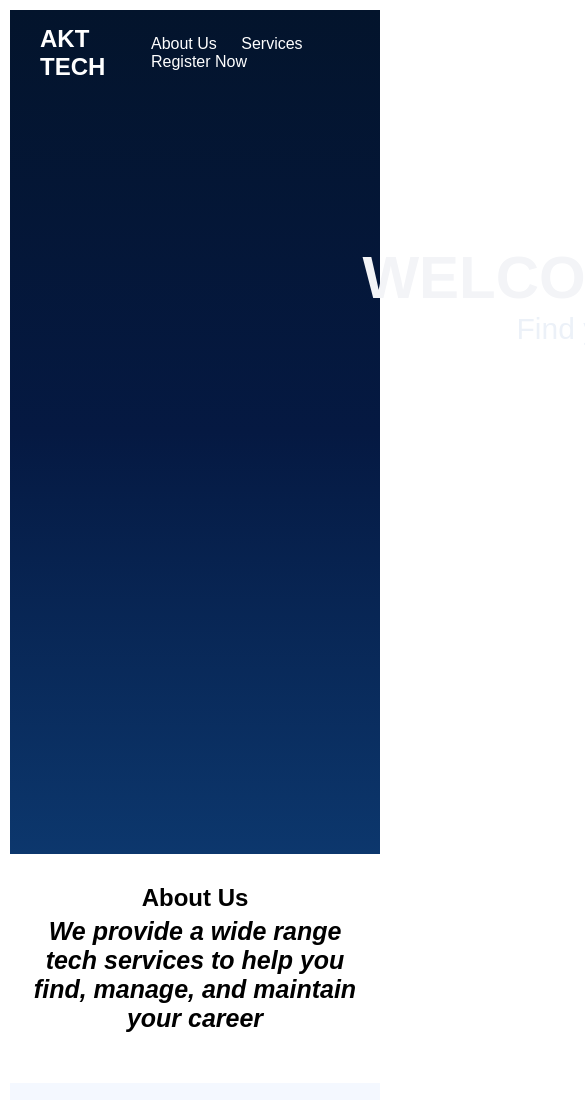
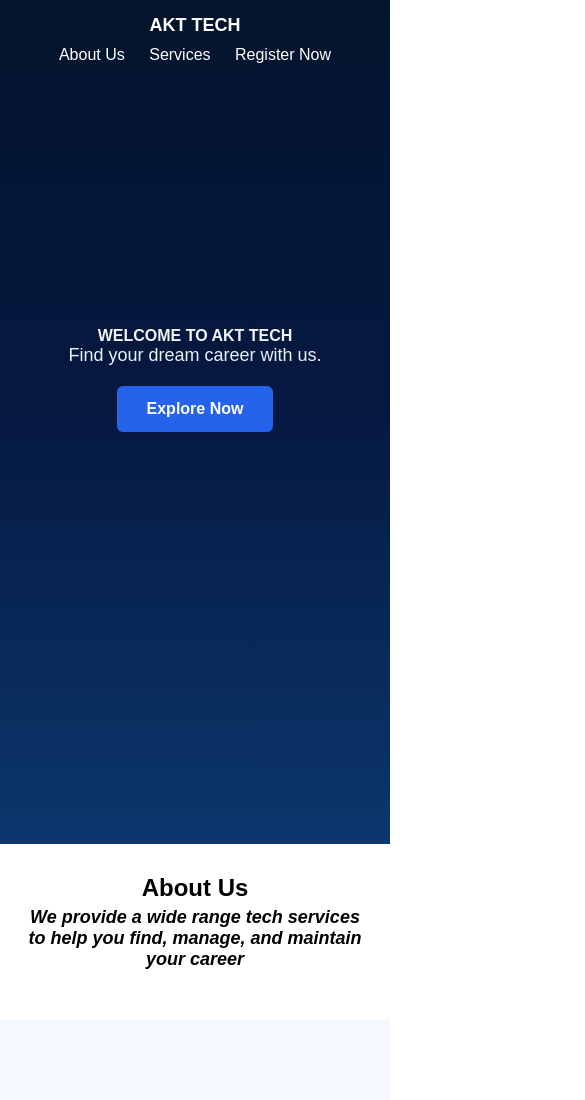
Before and after one commit to AKTtech001-byte/AKTtech, a plain HTML site: page index.html in a window 390 px wide. Shown: the top 1100 px of the page, 585 px wide, since content can reach past the window. Drawn offline with Linux system fonts and the light colour scheme.

Commit message:
Update index.css

```diff
--- a/index.css
+++ b/index.css
@@ -1,67 +1,83 @@
-*{
+* {
     margin: 0;
     padding: 0;
     box-sizing: border-box;
     font-family: Arial, Helvetica, sans-serif;
+}
+
+html {
     scroll-behavior: smooth;
 }
 
-.top-section{
+img, video {
+    max-width: 100%;
+    height: auto;
+}
+
+.top-section {
     background: linear-gradient(to bottom, #03142c, #051942, #0c376d);
     min-height: 100vh;
-    margin: 0;
+    min-height: 100dvh; /* accounts for mobile browser address bars */
 }
-   body{
+
+body {
     background-color: #ffffff;
-   padding: 10px;
+    overflow-x: hidden;
 }
-header{
+
+header {
     display: flex;
     justify-content: space-between;
     align-items: center;
-    padding: 15px 30px;
+    flex-wrap: wrap;
+    gap: 10px;
+    padding: 15px clamp(15px, 4vw, 30px);
     color: white;
 }
-header h1{
-    font-size: 24px;
+
+header h1 {
+    font-size: clamp(18px, 4vw, 24px);
 }
-header a{
+
+header a {
     color: #ffffff;
     text-decoration: none;
     margin-left: 20px;
     font-size: 16px;
 }
 
-.yyy{
-    margin: 85vh;
+.yyy {
     display: flex;
     flex-direction: column;
     justify-content: center;
     align-items: center;
     text-align: center;
-    height: 70vh;
-    margin-top: -60px;
+    min-height: 70vh;
+    padding: 0 20px;
+    margin: 0; /* was margin: 85vh */
 }
-.yyy h2{
-    /* font-size: 20px; */
+
+.yyy h2 {
     margin-top: 10px;
     color: #f3f4f7;
+    font-size: clamp(16px, 3vw, 22px);
 }
 
-.yyy p{
-    font-size: 30px;
+.yyy p {
+    font-size: clamp(18px, 4vw, 30px);
     margin-bottom: 20px;
     color: #ecf1f8;
-     white-space: nowrap;
 }
-.welcome-text{
-    font-size: 60px;
+
+.welcome-text {
+    font-size: clamp(32px, 8vw, 60px);
     font-weight: bold;
-    white-space: nowrap;
 }
+
 .welcome-text:hover {
     color: #2563eb;
 }
+
 .explore-btn {
     display: inline-block;
     background: #2563eb;
@@ -79,11 +95,10 @@ header a{
     transform: translateY(-3px);
 }
 
-html {
-    scroll-behavior: smooth;
-}
-.hero{
-    height: 80vh;
+.hero {
+    min-height: 80vh; /* was height */
+    padding: 20px;
+    text-align: center;
     display: flex;
     flex-direction: column;
     justify-content: center;
@@ -91,14 +106,16 @@ html {
     color: white;
 }
 
-.hero h1{
-    font-size: 42px;
+.hero h1 {
+    font-size: clamp(28px, 6vw, 42px);
     margin-bottom: 10px;
 }
-.hero p{
+
+.hero p {
     margin-bottom: 20px;
     color: #e2e8f0;
 }
+
 .hero button {
     background: #f59e0b;
     color: white;
@@ -108,28 +125,29 @@ html {
     border-radius: 2px;
 }
 
-.white-section{
-    /* background: rgb(2, 53, 25); */
+.white-section {
     width: 100%;
     min-height: 100vh;
     padding-top: 30px;
     margin-top: -20px;
     border-radius: 20px 20px 0 0;
 }
- .white-section p{
-    font-size: 20px;
+
+.white-section p {
+    font-size: clamp(16px, 2.5vw, 20px);
 }
-.about{
+
+.about {
     text-align: center;
     padding: 20px;
     margin-bottom: 30px;
 }
 
-.about p{
+.about p {
     font-weight: bold;
     font-style: italic;
     color: #000000;
-    font-size: 25px;
+    font-size: clamp(18px, 3vw, 25px);
     margin-top: 5px;
 }
 
@@ -137,7 +155,7 @@ html {
 /* OUR SERVICES SECTION */
 
 .services {
-    padding: 80px 8%;
+    padding: 80px clamp(16px, 8%, 80px);
     background: #f4f8ff;
     font-family: Arial, sans-serif;
 }
@@ -156,7 +174,7 @@ html {
 }
 
 .services-header h2 {
-    font-size: 38px;
+    font-size: clamp(28px, 5vw, 38px);
     color: #142c56;
     margin: 12px 0;
 }
@@ -167,9 +185,11 @@ html {
     font-size: 16px;
 }
 
+/* auto-fit adjusts the number of columns by itself,
+   so the old tablet/mobile grid media queries are no longer needed */
 .services-container {
     display: grid;
-    grid-template-columns: repeat(3, 1fr);
+    grid-template-columns: repeat(auto-fit, minmax(240px, 1fr));
     gap: 25px;
 }
 
@@ -205,32 +225,13 @@ html {
     line-height: 1.8;
 }
 
-/* TABLET */
-/* @media (max-width: 900px) { */
-    /* .services-container { */
-        /* grid-template-columns: repeat(2, 1fr); */
-    /* } */
-/* } */
-
-/* MOBILE */
-@media (max-width: 400px) {
-    .services {
-        padding: 60px 5%;
-    }
-
-    .services-container {
-        grid-template-columns: 1fr;
-    }
-
-    .services-header h2 {
-        font-size: 30px;
-    }
-}
-.timi p{
+.timi p {
     font-size: 19px;
     color: black;
 }
 
+
+/* REGISTER SECTION */
 
 .register-section {
     padding: 70px 20px;
@@ -254,7 +255,7 @@ html {
     background: white;
     padding: 30px;
     border-radius: 12px;
-    box-shadow: 0 5px 20px rgba(0,0,0,0.08);
+    box-shadow: 0 5px 20px rgba(0, 0, 0, 0.08);
 }
 
 #registerForm input,
@@ -286,8 +287,7 @@ html {
     color: #16a34a;
     margin-top: 15px;
 }
-.services,.register-section{
-    flex-direction:column}
+
 
 /* PREMIUMPLUS PROFESSIONAL FOOTER */
 
@@ -348,7 +348,7 @@ html {
 }
 
 .footer-bottom {
-    border-top: 1px solid rgba(255,255,255,0.4);
+    border-top: 1px solid rgba(255, 255, 255, 0.4);
     padding-top: 20px;
     display: flex;
     justify-content: space-between;
@@ -362,10 +362,9 @@ html {
 }
 
 
-/* MOBILE RESPONSIVENESS */
+/* RESPONSIVE BREAKPOINTS */
 
 @media (max-width: 768px) {
-
     .footer-content {
         grid-template-columns: repeat(2, 1fr);
         gap: 30px;
@@ -374,17 +373,38 @@ html {
     .footer-brand {
         grid-column: 1 / -1;
     }
+}
 
+@media (max-width: 600px) {
+    header {
+        flex-direction: column;
+        text-align: center;
+    }
+
+    header a {
+        margin: 0 10px;
+    }
+
+    .services {
+        padding: 60px 5%;
+    }
+
+    .register-section h2 {
+        font-size: 26px;
+    }
+
+    #registerForm {
+        padding: 20px;
+    }
 }
 
 @media (max-width: 450px) {
-
     .main-footer {
         padding: 45px 6% 20px;
     }
 
     .footer-content {
-        grid-template-columns: 1fr 1fr;
+        grid-template-columns: 1fr; /* was 1fr 1fr */
         gap: 25px 15px;
     }
 
@@ -392,5 +412,4 @@ html {
         flex-direction: column;
         text-align: center;
     }
-
 }
```
Lines whose indentation alone changed are shown as unchanged.
